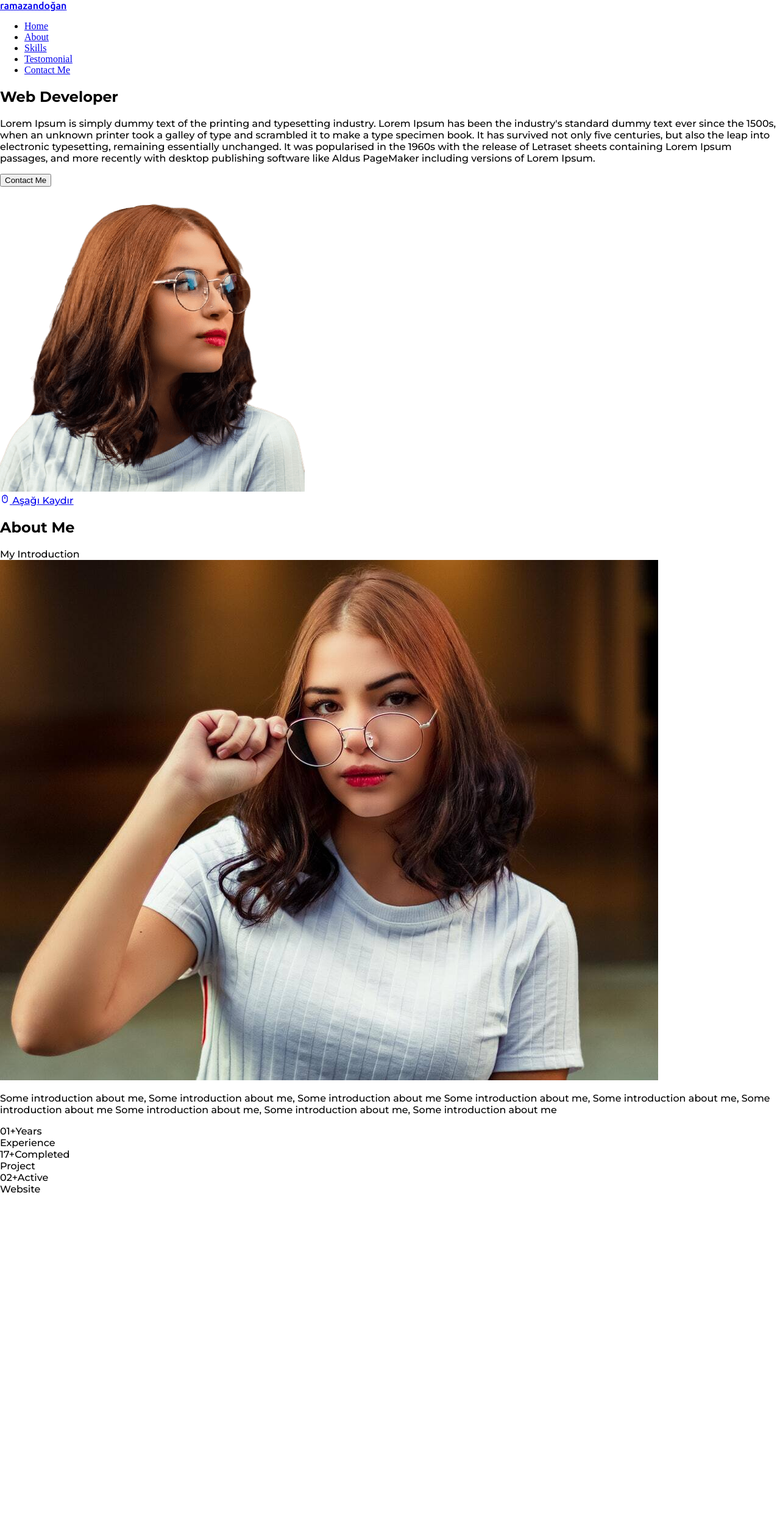
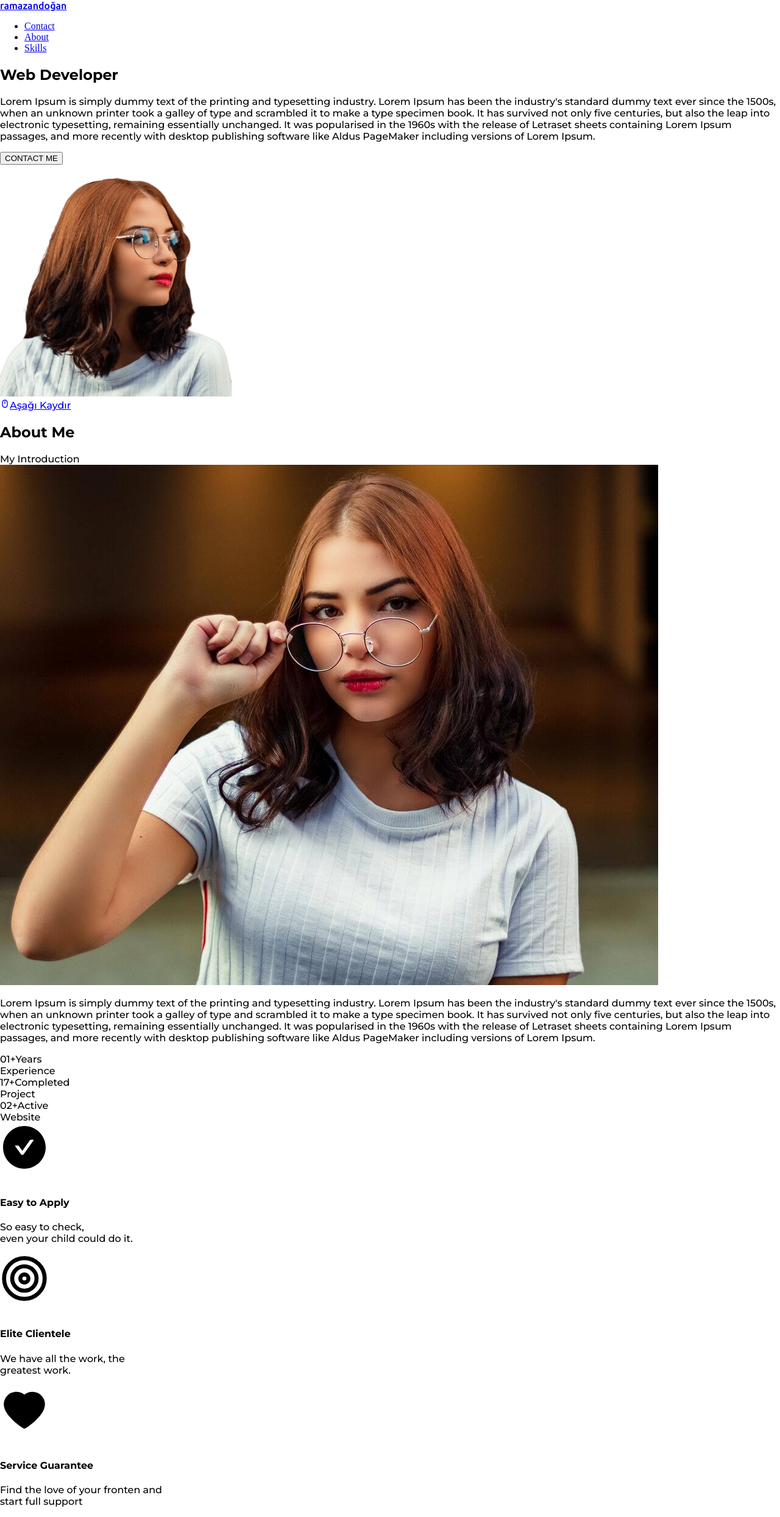
Before and after one commit to ramazandogna/portfolio-react-dem, a React (Create React App) app: page / in a window 1280 px wide. Shown: the whole page at 61% size. Before the commit the page ends 1959 px from the top, so only its background shows below. Built offline with nearby package versions, Linux system fonts and the light colour scheme.

Commit message:
2 section is complated

```diff
--- a/src/components/Body/About.jsx
+++ b/src/components/Body/About.jsx
@@ -1,4 +1,7 @@
+import { AiFillCheckCircle, AiFillHeart } from 'react-icons/ai';
+
 import Aboutjpg from '../../assets/img/about.jpg';
+import { FiTarget } from 'react-icons/fi';
 import React from 'react';
 import styles from './presentation.module.css';
 
@@ -7,44 +10,76 @@ function About() {
       <section id="about" className={styles.aboutSection}>
          <div className={styles.aboutFirstDiv}>
             <h2 className={styles.aboutTitle}>About Me</h2>
-            <span className={styles.aboutSubTitle}>My Introduction</span>
+            <div className={styles.aboutSubTitle}>My Introduction</div>
          </div>
          <div className={styles.imgContainer}>
             <img src={Aboutjpg} alt="" className={styles.aboutImg} />
             <div>
                <div className={styles.aboutDesc}>
                   <p className={styles.aboutDescription}>
-                     Some introduction about me, Some introduction about me,
-                     Some introduction about me Some introduction about me, Some
-                     introduction about me, Some introduction about me Some
-                     introduction about me, Some introduction about me, Some
-                     introduction about me
+                     Lorem Ipsum is simply dummy text of the printing and
+                     typesetting industry. Lorem Ipsum has been the industry's
+                     standard dummy text ever since the 1500s, when an unknown
+                     printer took a galley of type and scrambled it to make a
+                     type specimen book. It has survived not only five
+                     centuries, but also the leap into electronic typesetting,
+                     remaining essentially unchanged. It was popularised in the
+                     1960s with the release of Letraset sheets containing Lorem
+                     Ipsum passages, and more recently with desktop publishing
+                     software like Aldus PageMaker including versions of Lorem
+                     Ipsum.
                   </p>
                </div>
                <div className={styles.experiences}>
-                  <div>
+                  <div className={styles.experiencesBorder}>
                      <span className={styles.experiencesYear}>01+</span>
-                     <span className="block text-center text-l">
+                     <span className={styles.experiencesText}>
                         Years <br /> Experience
                      </span>
                   </div>
-                  <div>
-                     <span className="block text-center text-xl font-semibold text-gray-900 ">
-                        17+
-                     </span>
-                     <span className="block text-center text-l">
+                  <div className={styles.experiencesBorder}>
+                     <span className={styles.experiencesYear}>17+</span>
+                     <span className={styles.experiencesText}>
                         Completed <br /> Project
                      </span>
                   </div>
-                  <div>
-                     <span className="block text-center text-xl font-semibold text-gray-900 ">
-                        02+
-                     </span>
-                     <span className="block text-center text-l">
+                  <div className={styles.experiencesBorder}>
+                     <span className={styles.experiencesYear}>02+</span>
+                     <span className={styles.experiencesText}>
                         Active <br /> Website
                      </span>
                   </div>
                </div>
+            </div>
+         </div>
+         <div className={styles.guarantee}>
+            <div>
+               <div className={styles.quaranteeItem}>
+                  <AiFillCheckCircle />
+               </div>
+               <h4 className={styles.quaranteeTitle}>Easy to Apply</h4>
+               <p className={styles.quaranteeP}>
+                  So easy to check, <br />
+                  even your child could do it.
+               </p>
+            </div>
+            <div>
+               <div className={styles.quaranteeItem}>
+                  <FiTarget />
+               </div>
+               <h4 className={styles.quaranteeTitle}>Elite Clientele</h4>
+               <p className={styles.quaranteeP}>
+                  We have all the work, the <br /> greatest work.
+               </p>
+            </div>
+            <div>
+               <div className={styles.quaranteeItem}>
+                  <AiFillHeart />
+               </div>
+               <h4 className={styles.quaranteeTitle}>Service Guarantee</h4>
+               <p className={styles.quaranteeP}>
+                  Find the love of your fronten and <br /> start full support
+               </p>
             </div>
          </div>
       </section>
--- a/src/components/Body/Presentation.jsx
+++ b/src/components/Body/Presentation.jsx
@@ -1,4 +1,5 @@
 import { BiMouse } from 'react-icons/bi';
+import { GrContact } from 'react-icons/gr';
 import Header from '../Header/Header';
 import Perfil from '../../assets/img/perfil.png';
 import React from 'react';
@@ -25,7 +26,11 @@ function Presentation() {
                </p>
 
                <a href="#skills">
-                  <button className={styles.contactButton}>Contact Me</button>
+                  <div className={styles.contactIcon}>
+                     <button className={styles.contactButton}>
+                        CONTACT ME
+                     </button>
+                  </div>
                </a>
             </div>
             <div>
@@ -33,7 +38,7 @@ function Presentation() {
             </div>
             <a href="#about">
                <div className={styles.scrollDown}>
-                  <BiMouse />{' '}
+                  <BiMouse />
                   <span className={styles.scrollDownText}>Aşağı Kaydır</span>
                </div>
             </a>
--- a/src/components/Body/presentation.module.css
+++ b/src/components/Body/presentation.module.css
@@ -5,8 +5,7 @@
 }
 
 .presentation {
-   @apply grid mt-24 mx-40 grid-cols-2
-    gap-4;
+   @apply grid mt-24 mx-40 grid-cols-2;
 }
 
 .firstDiv {
@@ -26,18 +25,21 @@ text-white
 }
 
 .contactButton {
-   @apply mt-10 px-10 py-3
-   transition duration-500 ease-in-out transform hover:-translate-y-1 hover:scale-110
-   hover:bg-violet-200 hover:text-violet-800
-   bg-white text-xl
-   text-violet-600  text-center;
+   @apply mt-10 px-5 py-3 flex items-center text-center
+   transition duration-500 ease-in-out transform hover:-translate-y-1 hover:scale-125
+   hover:bg-violet-200 hover:text-violet-800 hover:border-violet-800 hover:border-solid hover:border-2
+   text-xl
+   text-white
+   border border-dashed border-white;
+}
+
+.contactIcon {
+   @apply px-2 text-white;
 }
 
 .perfilImg {
-   @apply mx-auto justify-center self-center
-    bg-slate-100
-    rounded-full
-    w-10/12;
+   @apply mx-auto justify-center self-center;
+   width: 380px;
 }
 
 .scrollDown {
@@ -51,29 +53,31 @@ text-white
 /*-------------------------------------------------------- ABOUT -------------------------------------------------------- */
 
 .aboutSection {
-   @apply min-h-screen;
+   @apply text-center relative;
+   min-height: 100vh;
 }
 
+/*
 .aboutFirstDiv  {
-   @apply text-center;
-}
+   @apply ;
+} */
 
 .aboutTitle {
-   @apply my-4 py-2
-   font-semibold text-4xl;
+   @apply text-center mx-auto p-2 w-4/12
+   font-semibold text-violet-700 border-b-2  text-4xl;
 }
 
 .aboutSubTitle {
-   @apply text-gray-700 text-sm;
+   @apply text-gray-700 mt-5 text-violet-700 text-center text-sm;
 }
 
 .imgContainer {
-   @apply grid-cols-2 grid mx-40;
+   @apply grid-cols-2 grid mx-40 mt-10 items-center;
 }
 
 .aboutImg {
    @apply w-96 my-10  justify-center self-center mx-auto
-   rounded-full border-2;
+   rounded-full border-4 border-yellow-700;
 }
 
 .aboutDesc {
@@ -82,15 +86,48 @@ text-white
 
 .aboutDescription {
    @apply mx-auto py-2 m-10
-    max-w-xl;
+    max-w-xl
+    text-violet-700;
 }
 
 .experiences {
-   @apply p-4 flex justify-evenly;
+   @apply p-4 flex  justify-evenly;
+}
+
+.experiencesBorder {
+   @apple border-2 border-violet-700;
 }
 
 .experiencesYear {
-   @apply block text-center text-xl font-semibold text-gray-900;
+   @apply block
+   text-center text-xl text-violet-700 font-semibold;
 }
 
+.experiencesText {
+   @apply block
+   text-center text-violet-700 text-lg;
+}
+
+.guarantee {
+   @apply absolute flex w-full bottom-0 justify-evenly
+   bg-yellow-200;
+   min-height: 30vh;
+}
+
+.quaranteeItem {
+   @apply mt-20 inline-block
+    text-violet-500
+    hover:text-violet-700;
+   font-size: 5rem;
+}
+
+.quaranteeTitle {
+   @apply text-center mt-4 mb-2
+   text-2xl text-violet-700;
+}
+
+.quaranteeP {
+   @apply my-4
+   text-base text-violet-600 font-thin;
+}
 /*-------------------------------------------------------- SKILLS -------------------------------------------------------- */
--- a/src/components/Header/Header.jsx
+++ b/src/components/Header/Header.jsx
@@ -12,8 +12,8 @@ function Header() {
             <div className={styles.navItemsContainer} id="navbar-default">
                <ul className={styles.navItems}>
                   <li>
-                     <a href="/" className={styles.navItem} aria-current="page">
-                        Home
+                     <a href="/about" className={styles.navItem}>
+                        Contact
                      </a>
                   </li>
                   <li>
@@ -26,16 +26,6 @@ function Header() {
                         Skills
                      </a>
                   </li>
-                  <li>
-                     <a href="/about" className={styles.navItem}>
-                        Testomonial
-                     </a>
-                  </li>
-                  <li>
-                     <a href="/about" className={styles.navItem}>
-                        Contact Me
-                     </a>
-                  </li>
                </ul>
             </div>
          </div>
--- a/src/components/Header/header.module.css
+++ b/src/components/Header/header.module.css
@@ -11,30 +11,29 @@
 }
 
 .logo {
-   @apply left-0 right-0 top-0 relative  p-4
+   @apply left-0 right-0 top-0 relative  pb-4
    active:underline
-   text-3xl text-white font-semibold whitespace-nowrap border-b-2;
+   text-3xl text-white font-semibold whitespace-nowrap hover:border-b-2;
 }
 
 .navItemsContainer {
    @apply w-full
-   md:block md:w-auto border-b-2;
+   md:block md:w-auto
+  border-gray-300 hover:border-gray-100;
 }
 
 .navItems {
    @apply flex flex-col p-4 mt-4
- border-gray-100
    md:flex-row md:space-x-8 md:mt-0 md:text-sm md:font-medium md:border-0
-   border rounded-lg
    text-gray-300;
    font-family: 'Montserrat-Light';
 }
 
 .navItem {
-   @apply block py-2 pl-3 pr-4
+   @apply block pt-2 pl-3 pr-4 pb-4
    active:underline
    md:bg-transparent md:p-0
    hover:text-gray-100
-
+   text-base
    rounded;
 }
--- a/src/index.css
+++ b/src/index.css
@@ -1,4 +1,8 @@
 @import url('https://fonts.googleapis.com/css2?family=Montserrat:wght@200;500;700&family=Ubuntu:wght@500&display=swap');
+
+html {
+   scroll-behavior: smooth;
+}
 
 body {
    margin: 0;
```
